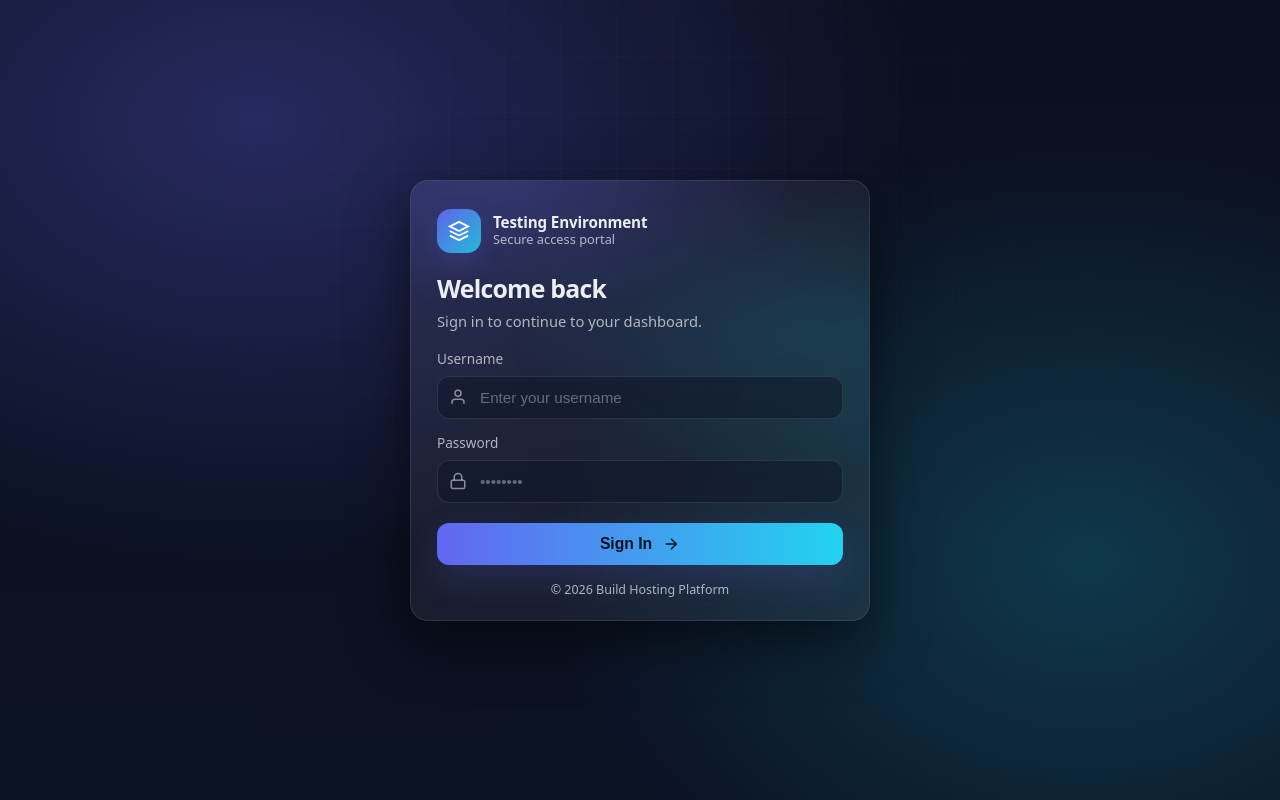
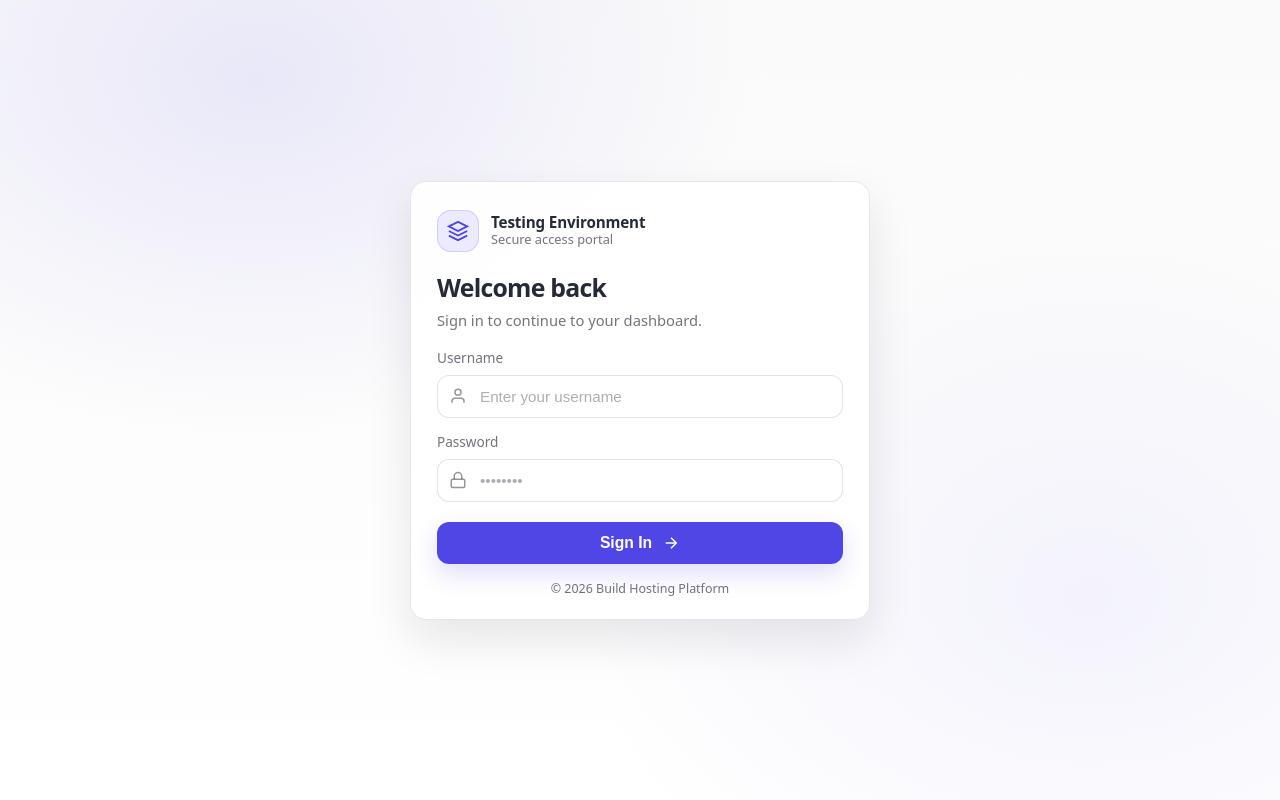
Before and after one commit to asrar5/testingenv, a website: page public/login.html in a window 1280 px wide. Drawn offline with Linux system fonts and the light colour scheme.

Commit message:
Update HTML

```diff
--- a/public/login.html
+++ b/public/login.html
@@ -7,21 +7,21 @@
     <title>Login - Testing Environment</title>
     <style>
         :root {
-            --bg: #0b1020;
-            --bg-2: #0b1224;
-            --card: rgba(255, 255, 255, 0.06);
-            --card-solid: #0f172a;
-            --border: rgba(255, 255, 255, 0.10);
-            --text: rgba(255, 255, 255, 0.92);
-            --muted: rgba(255, 255, 255, 0.66);
-            --muted-2: rgba(255, 255, 255, 0.50);
-            --ring: rgba(99, 102, 241, 0.40);
-            --primary: #6366f1;
-            --primary-2: #22d3ee;
-            --danger: #fb7185;
-            --danger-bg: rgba(251, 113, 133, 0.12);
-            --danger-border: rgba(251, 113, 133, 0.25);
-            --radius: 18px;
+            /* Minimal & beautiful (light) */
+            --bg: #fafafa;
+            --bg-2: #ffffff;
+            --card: rgba(255, 255, 255, 0.9);
+            --border: rgba(17, 24, 39, 0.10);
+            --text: rgba(17, 24, 39, 0.92);
+            --muted: rgba(17, 24, 39, 0.60);
+            --muted-2: rgba(17, 24, 39, 0.45);
+            --ring: rgba(79, 70, 229, 0.20);
+            --primary: #4f46e5;
+            --primary-2: #4f46e5;
+            --danger: #e11d48;
+            --danger-bg: rgba(225, 29, 72, 0.08);
+            --danger-border: rgba(225, 29, 72, 0.18);
+            --radius: 16px;
         }
 
         * {
@@ -37,25 +37,14 @@
 
         body {
             font-family: ui-sans-serif, system-ui, -apple-system, BlinkMacSystemFont, "Segoe UI", Roboto, "Helvetica Neue", Arial, "Noto Sans", "Apple Color Emoji", "Segoe UI Emoji";
-            background: radial-gradient(1200px 800px at 20% 15%, rgba(99, 102, 241, 0.30), transparent 55%),
-                radial-gradient(900px 700px at 85% 70%, rgba(34, 211, 238, 0.20), transparent 60%),
+            background: radial-gradient(900px 650px at 20% 10%, rgba(79, 70, 229, 0.10), transparent 55%),
+                radial-gradient(850px 650px at 85% 75%, rgba(79, 70, 229, 0.06), transparent 60%),
                 linear-gradient(180deg, var(--bg) 0%, var(--bg-2) 100%);
             color: var(--text);
             display: grid;
             place-items: center;
             padding: 28px 18px;
             overflow-x: hidden;
-        }
-
-        .bg-grid {
-            position: fixed;
-            inset: 0;
-            pointer-events: none;
-            background-image: linear-gradient(rgba(255, 255, 255, 0.045) 1px, transparent 1px),
-                linear-gradient(90deg, rgba(255, 255, 255, 0.045) 1px, transparent 1px);
-            background-size: 56px 56px;
-            mask-image: radial-gradient(circle at 50% 30%, black 0%, transparent 65%);
-            opacity: 0.6;
         }
 
         .shell {
@@ -68,25 +57,8 @@
             border-radius: var(--radius);
             padding: 28px 26px 22px;
             background: var(--card);
-            box-shadow: 0 20px 55px rgba(0, 0, 0, 0.55);
+            box-shadow: 0 20px 45px rgba(17, 24, 39, 0.10);
             position: relative;
-            overflow: hidden;
-        }
-
-        @supports (backdrop-filter: blur(14px)) {
-            .card {
-                backdrop-filter: blur(14px);
-            }
-        }
-
-        .card::before {
-            content: "";
-            position: absolute;
-            inset: -2px;
-            background: radial-gradient(500px 220px at 20% 0%, rgba(99, 102, 241, 0.35), transparent 60%),
-                radial-gradient(520px 240px at 90% 35%, rgba(34, 211, 238, 0.22), transparent 62%);
-            opacity: 0.55;
-            pointer-events: none;
         }
 
         .card>* {
@@ -102,19 +74,19 @@
         }
 
         .mark {
-            width: 44px;
-            height: 44px;
+            width: 42px;
+            height: 42px;
             border-radius: 14px;
             display: grid;
             place-items: center;
-            background: linear-gradient(135deg, rgba(99, 102, 241, 0.95), rgba(34, 211, 238, 0.85));
-            box-shadow: 0 10px 25px rgba(99, 102, 241, 0.18);
+            background: rgba(79, 70, 229, 0.10);
+            border: 1px solid rgba(79, 70, 229, 0.18);
         }
 
         .mark svg {
             width: 22px;
             height: 22px;
-            color: rgba(255, 255, 255, 0.98);
+            color: var(--primary);
         }
 
         .brand-title {
@@ -156,7 +128,7 @@
             border-radius: 12px;
             background: var(--danger-bg);
             border: 1px solid var(--danger-border);
-            color: rgba(255, 255, 255, 0.92);
+            color: rgba(17, 24, 39, 0.88);
             margin: 12px 0 18px;
             font-size: 0.9rem;
         }
@@ -200,22 +172,22 @@
             width: 100%;
             padding: 12px 12px 12px 42px;
             border-radius: 12px;
-            border: 1px solid rgba(255, 255, 255, 0.10);
-            background: rgba(15, 23, 42, 0.55);
-            color: var(--text);
+            border: 1px solid rgba(17, 24, 39, 0.12);
+            background: rgba(255, 255, 255, 0.98);
+            color: rgba(17, 24, 39, 0.92);
             outline: none;
             font-size: 0.95rem;
             transition: border-color 140ms ease, box-shadow 140ms ease, background 140ms ease;
         }
 
         input::placeholder {
-            color: rgba(255, 255, 255, 0.35);
+            color: rgba(17, 24, 39, 0.35);
         }
 
         input:focus {
-            border-color: rgba(99, 102, 241, 0.60);
+            border-color: rgba(79, 70, 229, 0.55);
             box-shadow: 0 0 0 4px var(--ring);
-            background: rgba(15, 23, 42, 0.70);
+            background: rgba(255, 255, 255, 1);
         }
 
         .actions {
@@ -233,9 +205,9 @@
             font-size: 0.98rem;
             font-weight: 600;
             cursor: pointer;
-            color: rgba(6, 8, 18, 0.92);
-            background: linear-gradient(90deg, var(--primary) 0%, var(--primary-2) 100%);
-            box-shadow: 0 14px 35px rgba(99, 102, 241, 0.18);
+            color: #fff;
+            background: var(--primary);
+            box-shadow: 0 10px 24px rgba(79, 70, 229, 0.18);
             display: inline-flex;
             align-items: center;
             justify-content: center;
@@ -245,8 +217,8 @@
 
         button:hover {
             transform: translateY(-1px);
-            filter: brightness(1.03);
-            box-shadow: 0 16px 42px rgba(99, 102, 241, 0.24);
+            filter: brightness(1.02);
+            box-shadow: 0 12px 30px rgba(79, 70, 229, 0.22);
         }
 
         button:active {
@@ -292,7 +264,7 @@
 </head>
 
 <body>
-    <div class="bg-grid"></div>
+
     <main class="shell">
         <section class="card" aria-label="Sign in">
             <div class="brand">
```
